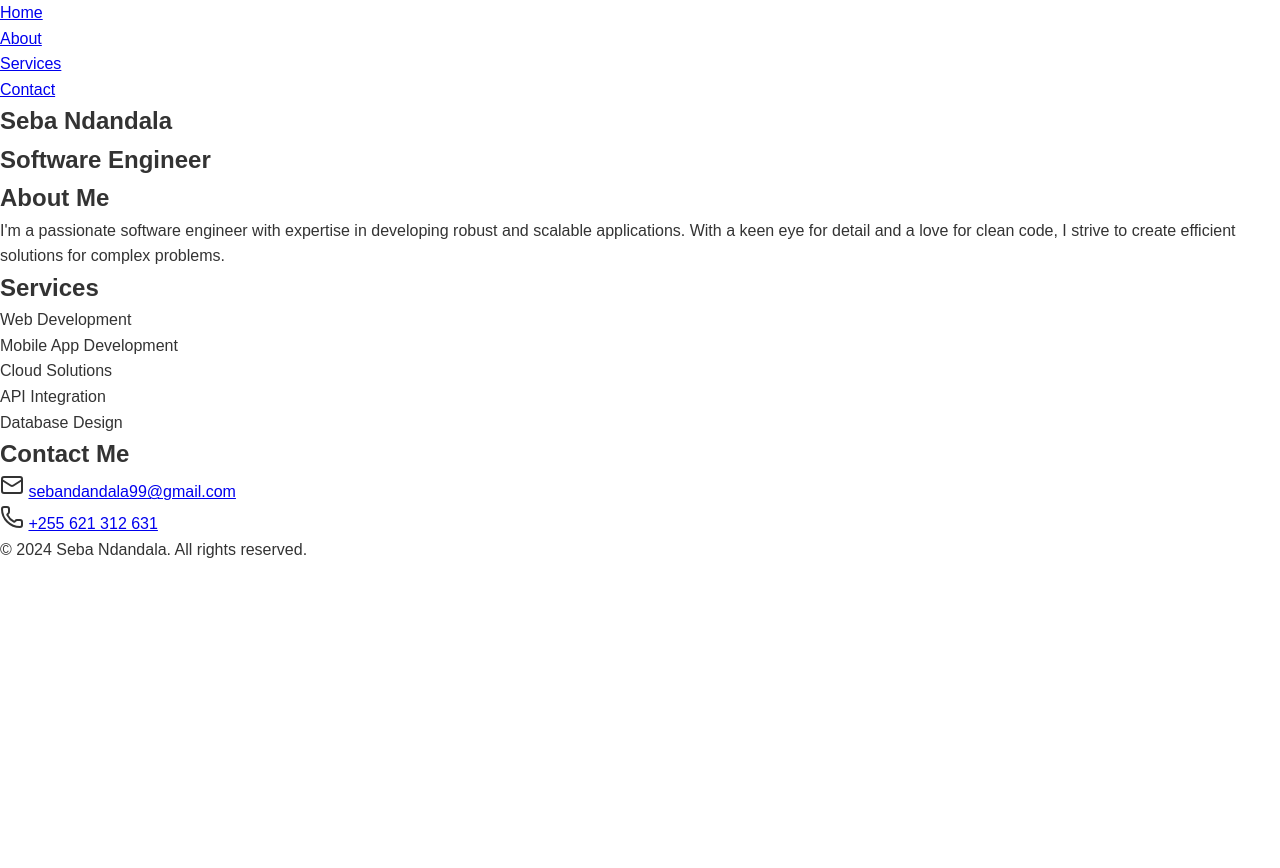
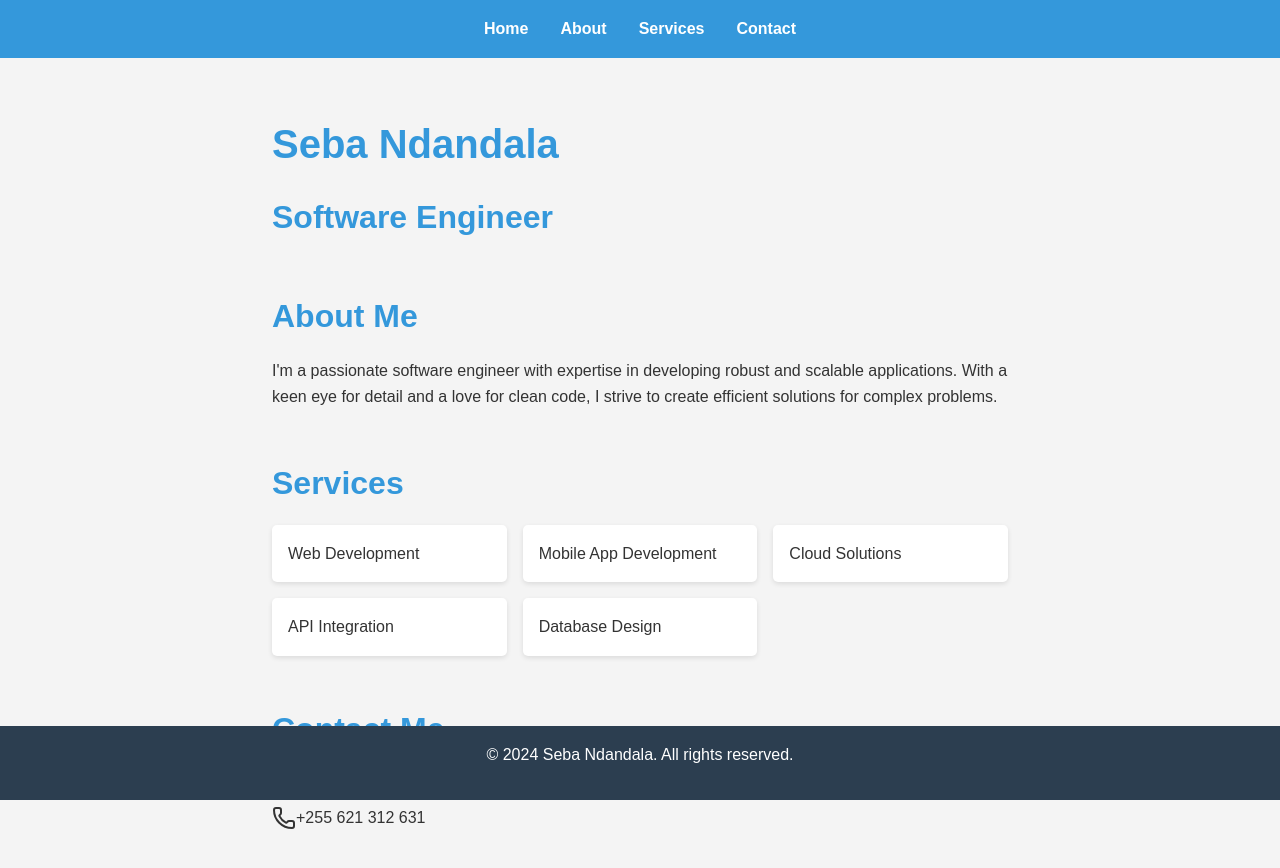
Before and after one commit to ndandax/ndandax.github.io, a plain HTML site: page index.html in a window 1280 px wide. Before the commit the page ends 800 px from the top, so only its background shows below. Drawn offline with nearby package versions, Linux system fonts and the light colour scheme.

Commit message:
Update styles.css

```diff
--- a/styles.css
+++ b/styles.css
@@ -1,118 +1,141 @@
-/* General Reset */
+:root {
+    --primary-color: #3498db;
+    --secondary-color: #2c3e50;
+    --text-color: #333;
+    --background-color: #f4f4f4;
+}
+
 * {
-  margin: 0;
-  padding: 0;
-  box-sizing: border-box;
+    margin: 0;
+    padding: 0;
+    box-sizing: border-box;
 }
 
 body {
-  font-family: Arial, sans-serif;
-  line-height: 1.6;
-  color: #333;
+    font-family: 'Arial', sans-serif;
+    line-height: 1.6;
+    color: var(--text-color);
+    background-color: var(--background-color);
 }
 
-.container {
-  width: 90%;
-  max-width: 1200px;
-  margin: 0 auto;
+header {
+    background-color: var(--primary-color);
+    padding: 1rem 0;
+    position: fixed;
+    width: 100%;
+    top: 0;
+    z-index: 1000;
 }
 
-.header {
-  background: #007BFF;
-  color: #fff;
-  text-align: center;
-  padding: 2rem 0;
+nav ul {
+    display: flex;
+    justify-content: center;
+    list-style-type: none;
 }
 
-.header h1 {
-  font-size: 2.5rem;
+nav ul li {
+    margin: 0 1rem;
 }
 
-.subtitle {
-  font-size: 1.2rem;
-  margin-top: 0.5rem;
+nav ul li a {
+    color: white;
+    text-decoration: none;
+    font-weight: bold;
+    transition: color 0.3s ease;
 }
 
-.nav-list {
-  list-style: none;
-  display: flex;
-  justify-content: center;
-  margin-top: 1rem;
+nav ul li a:hover {
+    color: var(--secondary-color);
 }
 
-.nav-list li {
-  margin: 0 15px;
+main {
+    max-width: 800px;
+    margin: 80px auto 0;
+    padding: 2rem;
 }
 
-.nav-list a {
-  color: #fff;
-  text-decoration: none;
-  font-weight: bold;
+section {
+    margin-bottom: 3rem;
 }
 
-.nav-list a:hover {
-  text-decoration: underline;
+h1, h2 {
+    color: var(--primary-color);
+    margin-bottom: 1rem;
 }
 
-.section {
-  padding: 3rem 0;
+h1 {
+    font-size: 2.5rem;
 }
 
-.section h2 {
-  text-align: center;
-  margin-bottom: 1rem;
+h2 {
+    font-size: 2rem;
 }
 
-.project-list, .service-list {
-  display: flex;
-  justify-content: space-around;
-  flex-wrap: wrap;
+p {
+    margin-bottom: 1rem;
 }
 
-.project, .service-list li {
-  background: #f4f4f4;
-  padding: 1.5rem;
-  margin: 0.5rem;
-  border-radius: 8px;
-  text-align: center;
-  width: 30%;
+#services ul {
+    list-style-type: none;
+    display: grid;
+    grid-template-columns: repeat(auto-fit, minmax(200px, 1fr));
+    gap: 1rem;
 }
 
-.project h3 {
-  margin-bottom: 0.5rem;
+#services li {
+    background-color: white;
+    padding: 1rem;
+    border-radius: 5px;
+    box-shadow: 0 2px 5px rgba(0, 0, 0, 0.1);
+    transition: transform 0.3s ease;
 }
 
-.contact-form {
-  display: flex;
-  flex-direction: column;
-  align-items: center;
+#services li:hover {
+    transform: translateY(-5px);
 }
 
-.contact-form input, .contact-form textarea {
-  width: 100%;
-  max-width: 500px;
-  margin: 10px 0;
-  padding: 10px;
-  border: 1px solid #ccc;
-  border-radius: 5px;
+#contact p {
+    display: flex;
+    align-items: center;
+    margin-bottom: 0.5rem;
 }
 
-.contact-form button {
-  padding: 10px 20px;
-  background: #007BFF;
-  color: #fff;
-  border: none;
-  border-radius: 5px;
-  cursor: pointer;
+#contact i {
+    margin-right: 0.5rem;
+    color: var(--primary-color);
 }
 
-.contact-form button:hover {
-  background: #0056b3;
+#contact a {
+    color: var(--text-color);
+    text-decoration: none;
+    transition: color 0.3s ease;
 }
 
-.footer {
-  background: #333;
-  color: #fff;
-  text-align: center;
-  padding: 1rem 0;
+#contact a:hover {
+    color: var(--primary-color);
 }
+
+footer {
+    background-color: var(--secondary-color);
+    color: white;
+    text-align: center;
+    padding: 1rem 0;
+    position: fixed;
+    bottom: 0;
+    width: 100%;
+}
+
+@media (max-width: 600px) {
+    nav ul {
+        flex-direction: column;
+        align-items: center;
+    }
+
+    nav ul li {
+        margin: 0.5rem 0;
+    }
+
+    main {
+        margin-top: 200px;
+    }
+}
```
